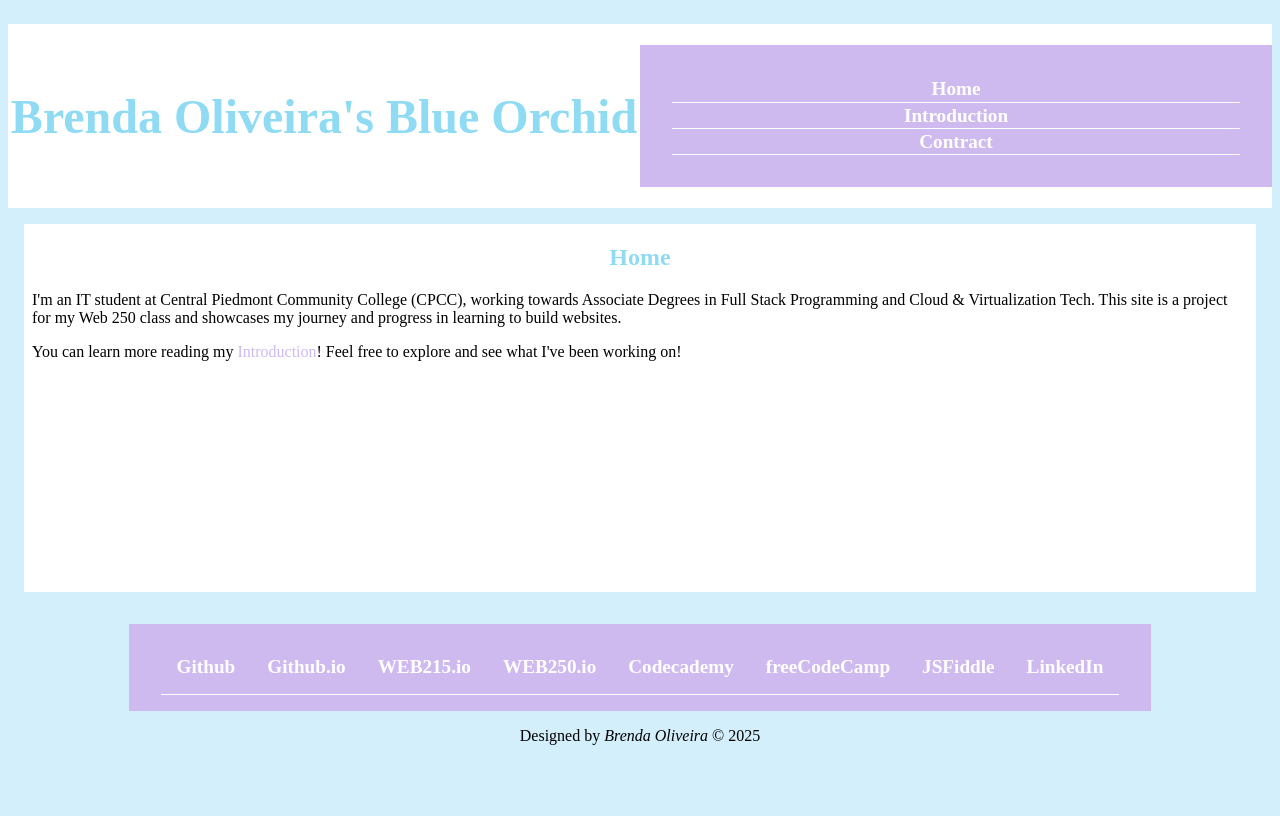
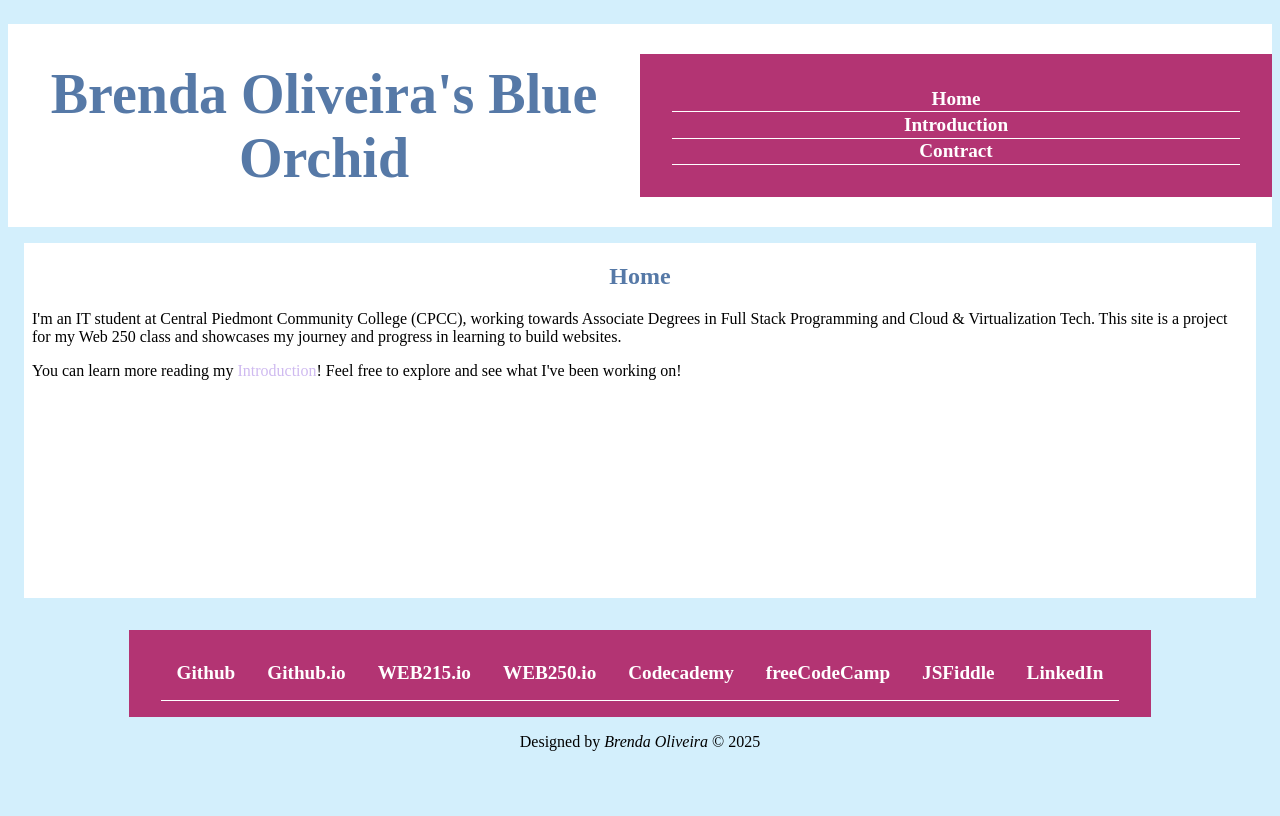
Before and after one commit to bsouzao0/web250, a PHP site: page /index.html in a window 1280 px wide. Run offline with PHP 8.4, Linux system fonts and the light colour scheme; some web fonts are replaced.

Commit message:
Update default.css

```diff
--- a/styles/default.css
+++ b/styles/default.css
@@ -30,7 +30,7 @@ header {
     grid-template-columns: 1fr 1fr;
     grid-template-rows: 1fr;
     background-color: white;
-    color: #90dbf4;
+    color: #5679a7;
     align-items: center;
     text-align: center;
     padding: 1rem auto;
@@ -41,7 +41,7 @@ header {
 nav {
     align-items: center;
     text-align: center;
-    background-color: #cfbaf0;
+    background-color: #b33473;
     margin: 0;
     padding: 0;
     align-items: center;
@@ -70,7 +70,6 @@ nav ul li a {
 
 main {
     margin: 1rem;
-
     background-color: white;
     text-align: left;
 }
@@ -90,12 +89,13 @@ main ul {
 
 h1 {
     font-family: "Updock", serif;
-    font-size: 3rem;
+    font-size: 3.5rem;
+    font-weight: 600;
 }
 
 h2 {
     text-align: center;
-    color: #90dbf4;
+    color: #5679a7;
     font-weight: 800;
 }
 
```
